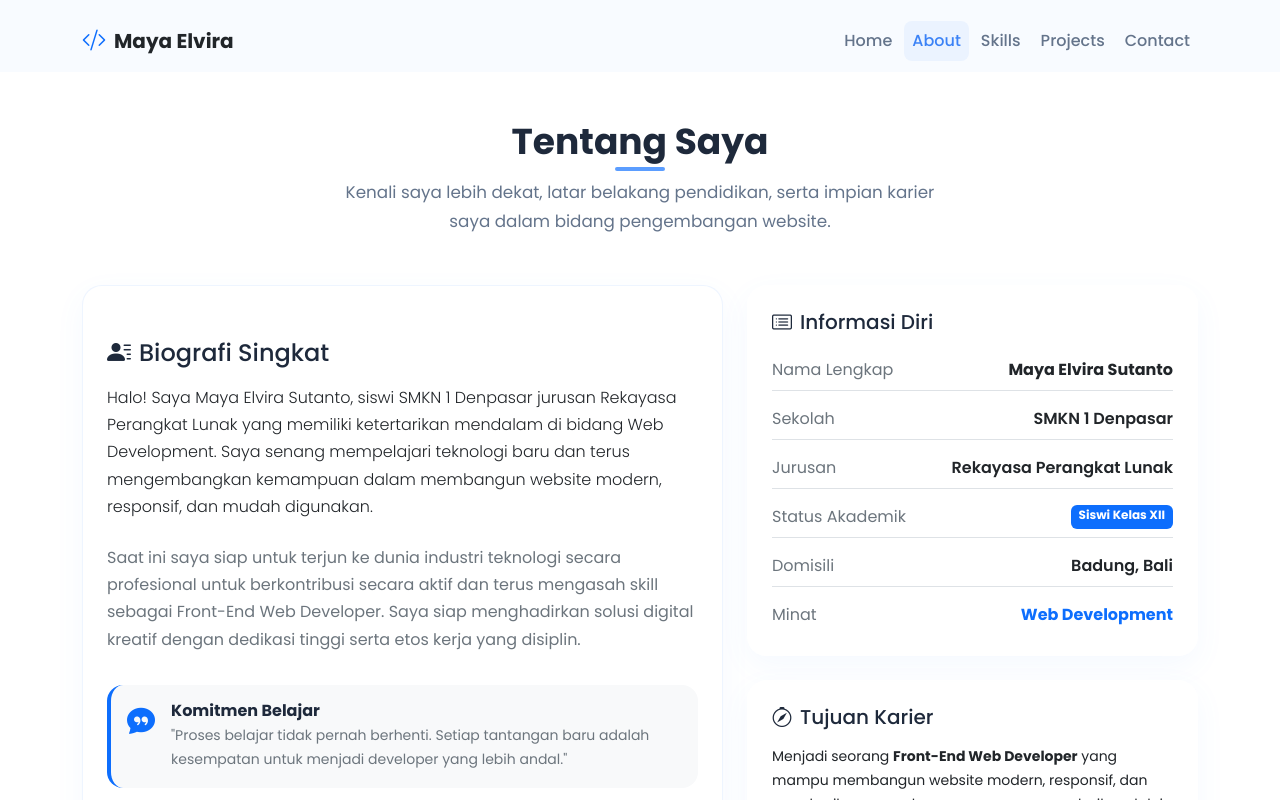
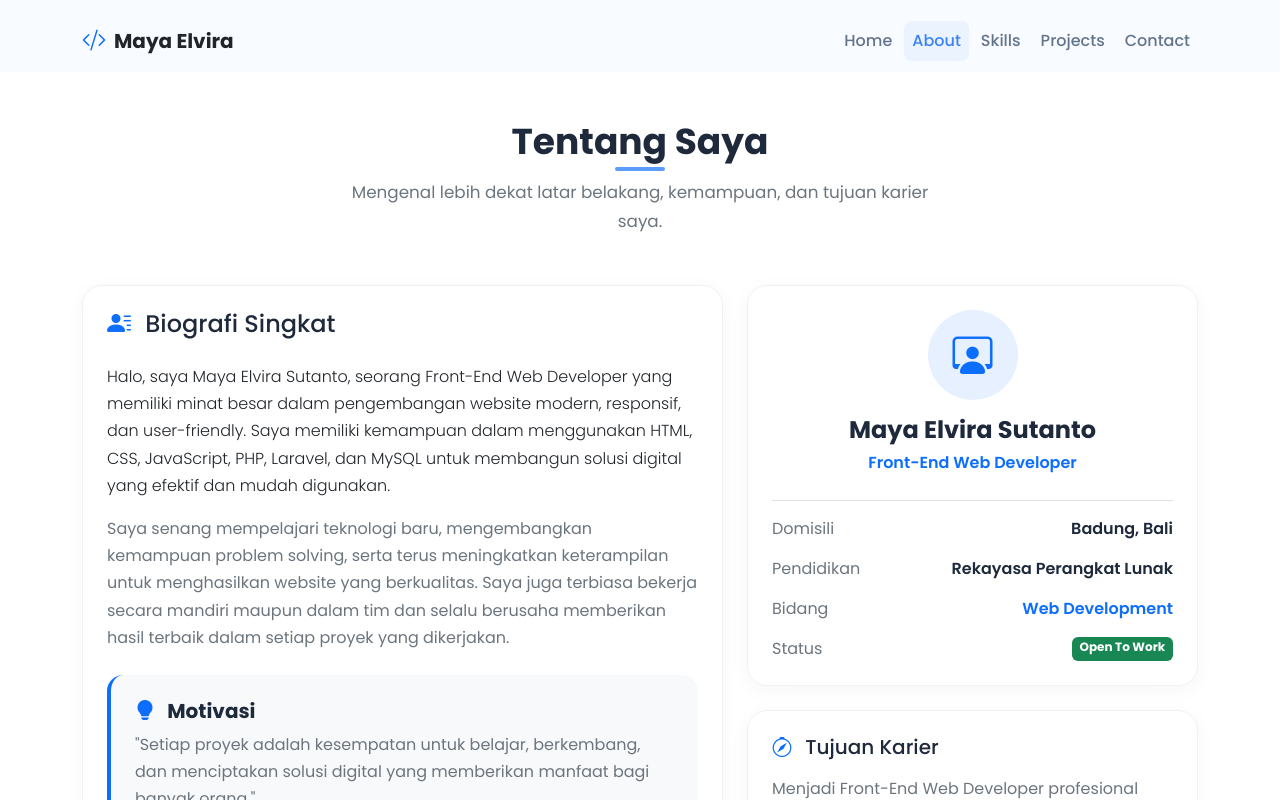
Before and after one commit to mayaelvira09/portofolio-test-, a Vue app: page /about in a window 1280 px wide. Shown: the top 800 px of the page. Built offline with nearby package versions, Linux system fonts and the light colour scheme.

Commit message:
feet: baru

```diff
--- a/src/components/AboutSection.vue
+++ b/src/components/AboutSection.vue
@@ -1,81 +1,112 @@
 <template>
-  <section id="about" class="about-section py-5" data-aos="fade-up" data-aos-duration="1000">
+  <section id="about" class="about-section py-5" data-aos="fade-up">
     <div class="container">
-      <!-- Section Header -->
       <div class="text-center mb-5">
         <h2 class="section-title">Tentang Saya</h2>
-        <p class="section-subtitle">Kenali saya lebih dekat, latar belakang pendidikan, serta impian karier saya dalam bidang pengembangan website.</p>
+        <p class="section-subtitle">
+          Mengenal lebih dekat latar belakang, kemampuan, dan tujuan karier saya.
+        </p>
       </div>
 
-      <div class="row g-4 align-items-stretch">
-        <!-- Left: Biography and Vision -->
-        <div class="col-lg-7 d-flex flex-column justify-content-between">
-          <div class="card-custom h-100 mb-4 p-4 d-flex flex-column justify-content-center">
-            <h3 class="h4 text-accent mb-3 d-flex align-items-center gap-2">
-              <i class="bi bi-person-lines-fill"></i> Biografi Singkat
+      <div class="row g-4">
+        <!-- KIRI -->
+        <div class="col-lg-7">
+          <div class="card-custom p-4 h-100">
+            <h3 class="h4 mb-4">
+              <i class="bi bi-person-lines-fill me-2 text-primary"></i>
+              Biografi Singkat
             </h3>
-            <p class="lead text-dark fs-6 mb-4">
-              Halo! Saya Maya Elvira Sutanto, siswi SMKN 1 Denpasar jurusan Rekayasa Perangkat Lunak yang memiliki ketertarikan mendalam di bidang Web Development. Saya senang mempelajari teknologi baru dan terus mengembangkan kemampuan dalam membangun website modern, responsif, dan mudah digunakan.
-            </p>
-            <p class="text-secondary mb-4">
-              Saat ini saya siap untuk terjun ke dunia industri teknologi secara profesional untuk berkontribusi secara aktif dan terus mengasah skill sebagai Front-End Web Developer. Saya siap menghadirkan solusi digital kreatif dengan dedikasi tinggi serta etos kerja yang disiplin.
+
+            <p class="lead fs-6 text-dark">
+              Halo, saya Maya Elvira Sutanto, seorang Front-End Web Developer
+              yang memiliki minat besar dalam pengembangan website modern,
+              responsif, dan user-friendly. Saya memiliki kemampuan dalam
+              menggunakan HTML, CSS, JavaScript, PHP, Laravel, dan MySQL untuk
+              membangun solusi digital yang efektif dan mudah digunakan.
             </p>
 
-            <!-- Vision Banner -->
-            <div class="p-3 bg-light rounded-4 border-start border-primary border-4 mt-2">
-              <div class="d-flex gap-3 align-items-start">
-                <i class="bi bi-chat-quote-fill text-primary fs-3 flex-shrink-0"></i>
-                <div>
-                  <h5 class="fw-bold mb-1 fs-6">Komitmen Belajar</h5>
-                  <p class="small text-secondary mb-0">"Proses belajar tidak pernah berhenti. Setiap tantangan baru adalah kesempatan untuk menjadi developer yang lebih andal."</p>
-                </div>
-              </div>
+            <p class="text-secondary">
+              Saya senang mempelajari teknologi baru, mengembangkan kemampuan
+              problem solving, serta terus meningkatkan keterampilan untuk
+              menghasilkan website yang berkualitas. Saya juga terbiasa bekerja
+              secara mandiri maupun dalam tim dan selalu berusaha memberikan
+              hasil terbaik dalam setiap proyek yang dikerjakan.
+            </p>
+
+            <div
+              class="mt-4 p-4 rounded-4 bg-light border-start border-4 border-primary"
+            >
+              <h5 class="fw-bold mb-2">
+                <i class="bi bi-lightbulb-fill text-primary me-2"></i>
+                Motivasi
+              </h5>
+
+              <p class="mb-0 text-secondary">
+                "Setiap proyek adalah kesempatan untuk belajar, berkembang, dan
+                menciptakan solusi digital yang memberikan manfaat bagi banyak
+                orang."
+              </p>
             </div>
           </div>
         </div>
 
-        <!-- Right: Glassmorphism Information Cards -->
-        <div class="col-lg-5 d-flex flex-column gap-4">
-          <!-- Biodata Card -->
-          <div class="card-custom glass-card p-4 flex-grow-1">
-            <h3 class="h5 text-accent mb-4 d-flex align-items-center gap-2">
-              <i class="bi bi-card-list"></i> Informasi Diri
-            </h3>
-            <div class="d-flex flex-column gap-3">
-              <div class="d-flex justify-content-between border-bottom pb-2">
-                <span class="text-secondary">Nama Lengkap</span>
-                <span class="fw-bold text-dark text-end">Maya Elvira Sutanto</span>
+        <!-- KANAN -->
+        <div class="col-lg-5">
+          <div class="card-custom p-4 mb-4">
+            <div class="text-center">
+              <div
+                class="mx-auto rounded-circle bg-primary bg-opacity-10 d-flex align-items-center justify-content-center mb-3"
+                style="width:90px;height:90px;"
+              >
+                <i class="bi bi-person-workspace text-primary fs-1"></i>
               </div>
-              <div class="d-flex justify-content-between border-bottom pb-2">
-                <span class="text-secondary">Sekolah</span>
-                <span class="fw-semibold text-dark text-end">SMKN 1 Denpasar</span>
+
+              <h4 class="fw-bold mb-1">
+                Maya Elvira Sutanto
+              </h4>
+
+              <p class="text-primary fw-semibold mb-4">
+                Front-End Web Developer
+              </p>
+            </div>
+
+            <div class="border-top pt-3">
+              <div class="d-flex justify-content-between mb-3">
+                <span class="text-secondary">Domisili</span>
+                <span class="fw-semibold">Badung, Bali</span>
               </div>
-              <div class="d-flex justify-content-between border-bottom pb-2">
-                <span class="text-secondary">Jurusan</span>
-                <span class="fw-semibold text-dark text-end">Rekayasa Perangkat Lunak</span>
+
+              <div class="d-flex justify-content-between mb-3">
+                <span class="text-secondary">Pendidikan</span>
+                <span class="fw-semibold">Rekayasa Perangkat Lunak</span>
               </div>
-              <div class="d-flex justify-content-between border-bottom pb-2">
-                <span class="text-secondary">Status Akademik</span>
-                <span class="badge bg-primary text-white py-1.5 px-2">Siswi Kelas XII</span>
+
+              <div class="d-flex justify-content-between mb-3">
+                <span class="text-secondary">Bidang</span>
+                <span class="fw-semibold text-primary">
+                  Web Development
+                </span>
               </div>
-              <div class="d-flex justify-content-between border-bottom pb-2">
-                <span class="text-secondary">Domisili</span>
-                <span class="fw-semibold text-dark text-end">Badung, Bali</span>
-              </div>
-              <div class="d-flex justify-content-between pb-1">
-                <span class="text-secondary">Minat</span>
-                <span class="text-primary fw-bold text-end">Web Development</span>
+
+              <div class="d-flex justify-content-between">
+                <span class="text-secondary">Status</span>
+                <span class="badge bg-success">
+                  Open To Work
+                </span>
               </div>
             </div>
           </div>
 
-          <!-- Career Goal Card -->
-          <div class="card-custom glass-card p-4">
-            <h3 class="h5 text-accent mb-3 d-flex align-items-center gap-2">
-              <i class="bi bi-compass"></i> Tujuan Karier
+          <div class="card-custom p-4">
+            <h3 class="h5 mb-3">
+              <i class="bi bi-compass me-2 text-primary"></i>
+              Tujuan Karier
             </h3>
-            <p class="mb-0 text-dark small">
-              Menjadi seorang <strong>Front-End Web Developer</strong> yang mampu membangun website modern, responsif, dan memberikan pengalaman pengguna yang baik melalui proses belajar yang konsisten.
+
+            <p class="mb-0 text-secondary">
+              Menjadi Front-End Web Developer profesional yang mampu
+              menciptakan website modern, responsif, dan memberikan pengalaman
+              pengguna yang optimal melalui teknologi web terkini.
             </p>
           </div>
         </div>
@@ -85,12 +116,27 @@
 </template>
 
 <script setup>
-// Purely functional component, data driven and static
+// About Section
 </script>
 
 <style scoped>
 .about-section {
-  background-color: var(--color-white);
-  border-bottom: 1px solid rgba(91, 157, 255, 0.05);
+  background: #ffffff;
+}
+
+.section-title {
+  font-weight: 700;
+}
+
+.section-subtitle {
+  color: #6c757d;
+}
+
+.card-custom {
+  background: #fff;
+  border-radius: 20px;
+  padding: 1.5rem;
+  border: 1px solid #eef2f7;
+  box-shadow: 0 4px 20px rgba(0, 0, 0, 0.04);
 }
 </style>
```
Also changed, not shown: src/components/ContactSection.vue (+63 -13 lines).
